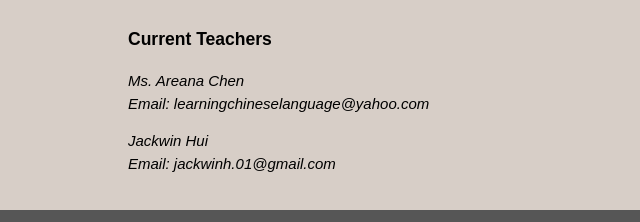
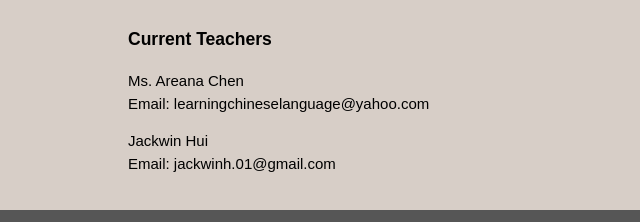
Before and after one commit to winicehui/KidsMeetMandarin, a plain HTML site: page about.html in a window 1280 px wide. Shown: the part 445-667 px from the top of the page, 0-640 px from the left. Drawn offline with Linux system fonts and the light colour scheme.

Commit message:
edits
fixed styling for current teachers

```diff
--- a/css/style.css
+++ b/css/style.css
@@ -150,9 +150,7 @@ header a:hover{
   width:65%;
 }
 
-#main-col .contact-info p{
-  font-style: italic;
-}
+
 
 #main-col .contact-info {
   padding-top:10px;
@@ -164,6 +162,7 @@ header a:hover{
   float: right;
   width:30%;
   margin-top:10px;
+  align-items: center;
 }
 
 
```
